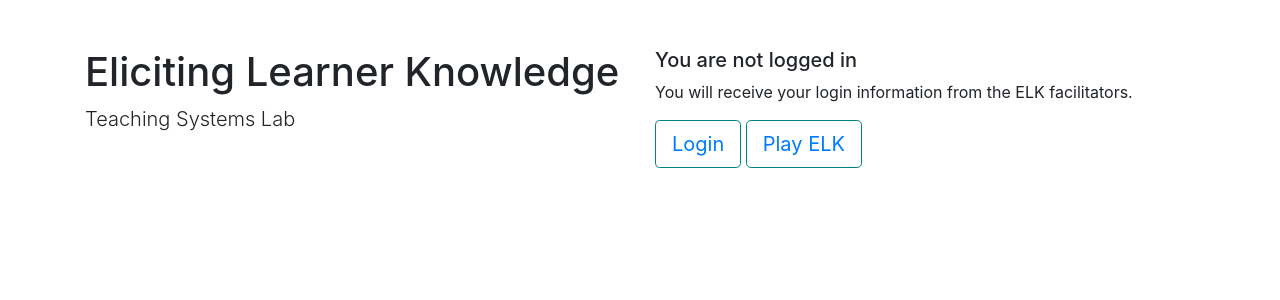
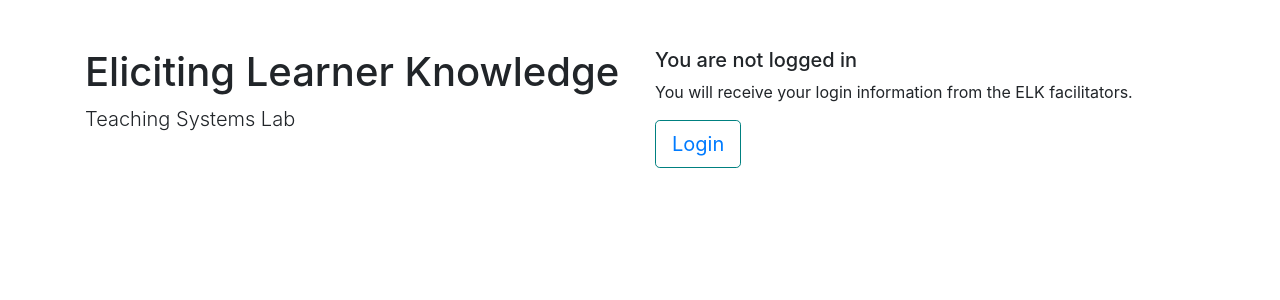
Before and after one commit to mit-teaching-systems-lab/newelk, a Django app: page / in a window 1280 px wide. Shown: the part 56-356 px from the top of the page. Run offline with Django 3.2, Linux system fonts and the light colour scheme; some libraries are stand-ins or nearby versions.

Commit message:
testing button fix

```diff
--- a/accounts/templates/home.html
+++ b/accounts/templates/home.html
@@ -16,15 +16,15 @@
 <br>
 When you have finished, close the survey and begin below.
 <br><br>
-
+<button id="chat_select" type="button" class="btn btn-primary btn-lg"><a href="{% url 'chat_select' %}">Play ELK</a></button>
 {% else %}
   <h5>You are not logged in</h5>
 <p>You will receive your login information from the ELK facilitators.</p>
-  <button id="login" type="button" class="btn btn-primary btn-lg"> <a style="font-color:white;" href="{% url 'login' %}">Login</a></button>
+<button id="login" type="button" class="btn btn-primary btn-lg"> <a style="font-color:white;" href="{% url 'login' %}">Login</a></button>
 
 {% endif %}
 
-<button id="chat_select" type="button" class="btn btn-primary btn-lg"><a href="{% url 'chat_select' %}">Play ELK</a></button>
+
 <script>
   document.querySelector("login").onclick = function(){window.location={% url 'login' %}};
   document.querySelector("chat_select").onclick = function(){window.location={% url 'chat_select' %}};
```
